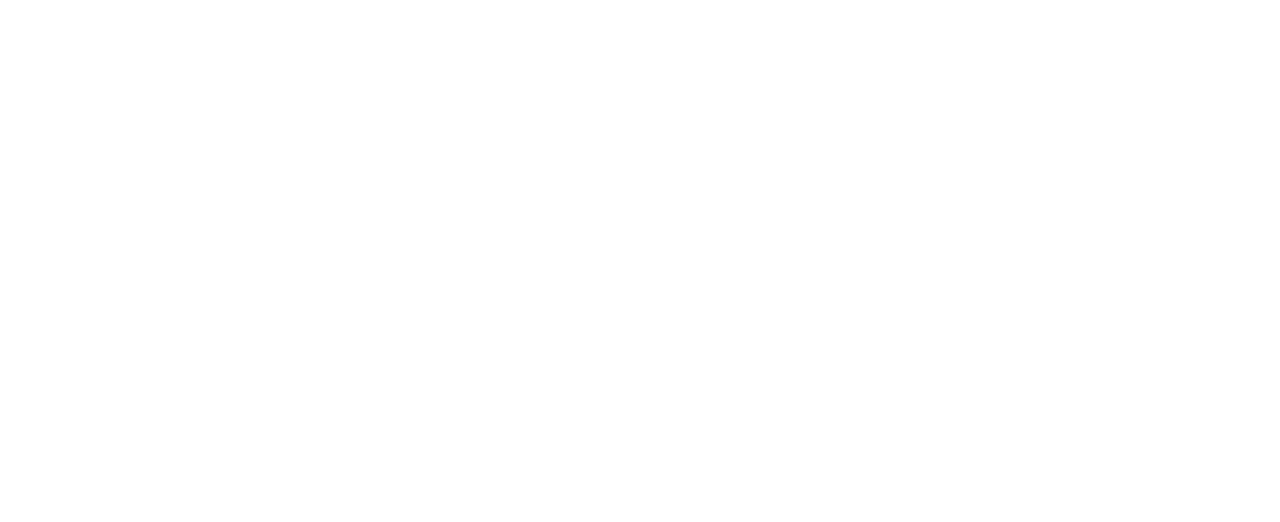
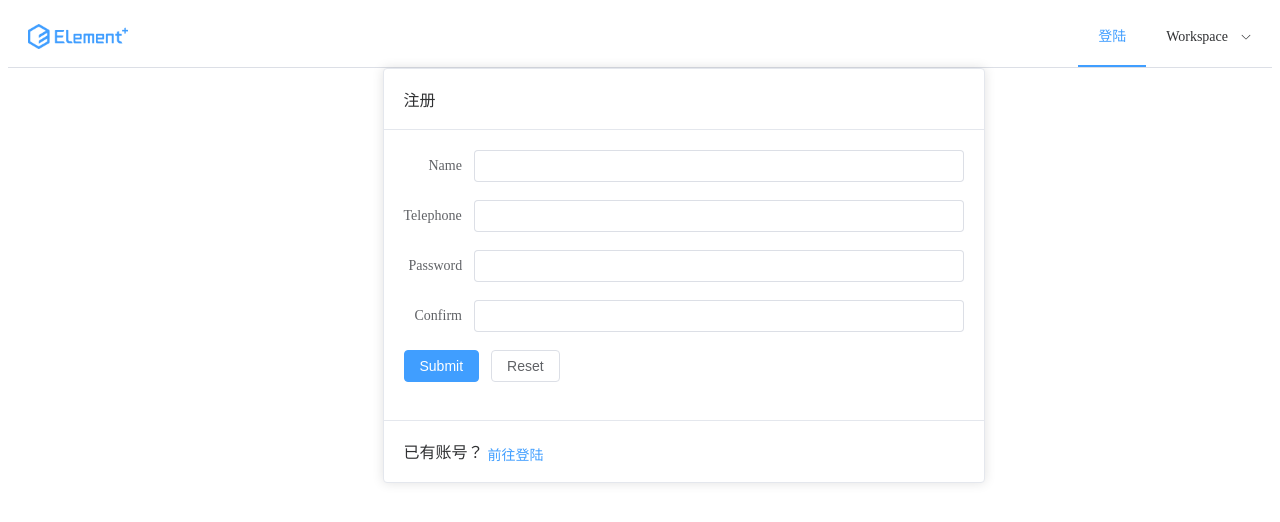
Before and after one commit to JaeHua/VueDemo, a Vue app: page /register in a window 1280 px wide. Before the commit this address had no page. Shown: the top 522 px of the page. Built offline with nearby package versions, Linux system fonts and the light colour scheme.

Commit message:
step3.注册页面逻辑大体完成，逻辑的判断以及请求发送和错误提示等等

```diff
--- a/package.json
+++ b/package.json
@@ -10,6 +10,7 @@
   },
   "dependencies": {
     "@element-plus/components": "^0.0.5",
+    "axios": "^1.6.8",
     "element-plus": "^2.7.2",
     "typeit": "^8.8.3",
     "vue": "^3.4.21",
--- a/src/main.js
+++ b/src/main.js
@@ -2,10 +2,13 @@ import { createApp } from 'vue'
 import ElementPlus from 'element-plus'
 import 'element-plus/dist/index.css'
 import router from '@/router'
+// import axios from '@/plugins/axiosInstance.js'
+
 import App from './App.vue'
 
 const app = createApp(App)
-
+app.config.devtools = true
+// app.config.globalProperties.$axios=axios;
 app.use(ElementPlus)
 app.use(router)
 app.mount('#app')
--- /dev/null
+++ b/src/plugins/axiosInstance.js
@@ -0,0 +1,11 @@
+// import axios from 'axios'
+//
+// //使用axios下面的create([config])方法创建axios实例，其中config参数为axios最基本的配置信息。
+// const API = axios.create({
+//     baseURL:'http://localhost:3344/api/auth', //请求后端数据的基本地址，自定义
+//     timeout: 2000,                   //请求超时设置，单位ms
+//     headers:
+// })
+//
+// //导出我们建立的axios实例模块，ES6 export用法
+// export default API
--- a/src/router/index.js
+++ b/src/router/index.js
@@ -15,6 +15,20 @@ const routes = [
         meta: { title: 'Home',
         showNav:true}
     },
+    {
+        path: '/register',
+        name: 'Register',
+        component: ()=>import('../views/Register.vue'),
+        meta: { title: 'Register',
+            showNav:true}
+    },
+    {
+        path: '/login',
+        name: 'Login',
+        component: ()=>import('../views/Login.vue'),
+        meta: { title: 'Login',
+            showNav:true}
+    },
     ]
 // 创建路由对象
 const router = createRouter({    history: createWebHistory(),    routes})
--- /dev/null
+++ b/src/views/Login.vue
@@ -0,0 +1,11 @@
+<script setup>
+
+</script>
+
+<template>
+hi,这里是登陆界面
+</template>
+
+<style scoped>
+
+</style>
--- /dev/null
+++ b/src/views/Register.vue
@@ -0,0 +1,163 @@
+<template>
+  <el-row :gutter="20">
+<!--    布局对齐tips-->
+    <el-col :span="7"><div class="grid-content ep-bg-purple" /></el-col>
+    <el-col :span="17"><div class="grid-content ep-bg-purple" />
+      <el-card style="max-width: 600px">
+        <template #header>
+          <div class="card-header">
+            <span>注册</span>
+          </div>
+        </template>
+        <el-form
+            ref="ruleFormRef"
+            style="max-width: 100%"
+            :model="ruleForm"
+            status-icon
+            :rules="rules"
+            label-width="auto"
+            class="demo-ruleForm"
+        >
+          <el-form-item label="Name" prop="name" >
+            <el-input v-model="ruleForm.name" />
+          </el-form-item>
+          <el-form-item label="Telephone" prop="telephone" >
+            <el-input v-model.number="ruleForm.telephone" />
+          </el-form-item>
+          <el-form-item label="Password" prop="pass">
+            <el-input v-model="ruleForm.pass" type="password" autocomplete="off" />
+          </el-form-item>
+          <el-form-item label="Confirm" prop="checkPass">
+            <el-input
+                v-model="ruleForm.checkPass"
+                type="password"
+                autocomplete="off"
+            />
+          </el-form-item>
+
+          <el-form-item>
+            <el-button type="primary" @click="submitForm(ruleFormRef)">
+              Submit
+            </el-button>
+            <el-button @click="resetForm(ruleFormRef)">Reset</el-button>
+          </el-form-item>
+        </el-form>
+        <template #footer>已有账号？ <el-link type="primary" href="/login">前往登陆</el-link></template>
+      </el-card>
+    </el-col>
+
+  </el-row>
+
+
+</template>
+
+<script lang="ts" setup>
+import { reactive, ref } from 'vue'
+import type { FormInstance, FormRules } from 'element-plus'
+import { useRouter } from 'vue-router'
+import { ElMessage } from 'element-plus'
+// import API from "../plugins/axiosInstance"
+import axios from 'axios'
+const ruleFormRef = ref<FormInstance>()
+
+const checkTelephone = (rule: any, value: any, callback: any) => {
+  if (!value) {
+    return callback(new Error('Please input the telephone'))
+  }
+  setTimeout(() => {
+    if (!Number.isInteger(value)) {
+      callback(new Error('Please input digits'))
+    } else {
+      value = value + '' //转变为字符串
+      if (value.length != 11) {
+        // console.log("length:"+value.length)
+        callback(new Error('电话格式错误'))
+      } else {
+        callback()
+      }
+    }
+  }, 100)
+
+}
+
+const validatePass = (rule: any, value: any, callback: any) => {
+  if (value === '') {
+    callback(new Error('Please input the password'))
+  } else {
+    if (value.length < 6) {
+      // console.log("length:"+value.length)
+      callback(new Error('密码不得少于六位'))
+    } else {
+      callback()
+    }
+  }
+}
+const validatePass2 = (rule: any, value: any, callback: any) => {
+  if (value === '') {
+    callback(new Error('Please input the password again'))
+  } else if (value !== ruleForm.pass) {
+    callback(new Error("Two inputs don't match!"))
+  } else {
+    callback()
+  }
+}
+
+const ruleForm = reactive({
+  pass: '',
+  checkPass: '',
+  telephone: '',
+  name:'',
+})
+
+const rules = reactive<FormRules<typeof ruleForm>>({
+  pass: [{ validator: validatePass, trigger: 'blur' }],
+  checkPass: [{ validator: validatePass2, trigger: 'blur' }],
+  telephone: [{ validator: checkTelephone, trigger: 'blur' }],
+  name:[{trigger:'blur'}], //trigger之后才能计算值
+})
+const router = useRouter()
+const submitForm = async (formEl: FormInstance | undefined) => {
+  if (!formEl) return
+
+  await formEl.validate(async (valid) => {
+    if (valid) {
+      // console.log('user:'+ruleForm.name+' '+ruleForm.telephone+' '+ruleForm.pass)
+      //请求
+      const api = 'http://localhost:3344/api/auth/register'
+      const data = {"name":ruleForm.name,"telephone":ruleForm.telephone.toString(),"password":ruleForm.pass}
+      axios.post(api,data,{
+        headers: {
+          'content-type': 'application/json;charset=utf-8'
+        }})
+          .then((res)=>{
+            //保存token
+            console.log(res.data)
+            router.replace('home')
+
+          })
+          .catch((err)=>{
+            (() => {
+              ElMessage.error('Oops,'+err.response.data.msg)
+            })()
+            // console.log("error:"+JSON.stringify(err.response.data.msg))
+          })
+    } else {
+      //数据验证失败的提示
+      (() => {
+        ElMessage({
+          message: 'Warning, the data you input is invalid.',
+          type: 'warning',
+        })
+      })()
+
+      // throw new Error('Validation failed')
+    }
+  })
+}
+
+const resetForm = (formEl: FormInstance | undefined) => {
+  if (!formEl) return
+  formEl.resetFields()
+}
+
+</script>
--- a/src/views/layout/Navbar.vue
+++ b/src/views/layout/Navbar.vue
@@ -15,18 +15,14 @@
       />
     </el-menu-item>
     <div class="flex-grow" />
-    <el-menu-item index="1" >Processing Center</el-menu-item>
+    <el-menu-item index="1" v-if="$route.name!='Register'" @click="$router.push({name:'Register'})">注册</el-menu-item>
+    <el-menu-item index="1" v-if="$route.name!='Login'" @click="$router.push({name:'Login'})">登陆</el-menu-item>
     <el-sub-menu index="2">
       <template #title>Workspace</template>
-      <el-menu-item index="2-1">item one</el-menu-item>
-      <el-menu-item index="2-2">item two</el-menu-item>
-      <el-menu-item index="2-3">item three</el-menu-item>
-      <el-sub-menu index="2-4">
-        <template #title>item four</template>
-        <el-menu-item index="2-4-1">item one</el-menu-item>
-        <el-menu-item index="2-4-2">item two</el-menu-item>
-        <el-menu-item index="2-4-3">item three</el-menu-item>
-      </el-sub-menu>
+      <el-menu-item index="2-1" >个人中心</el-menu-item>
+      <el-menu-item index="2-2" >登出</el-menu-item>
+<!--      <el-menu-item index="2-3">item three</el-menu-item>-->
+
     </el-sub-menu>
   </el-menu>
 </template>
```
Also changed, not shown: 1 other file (tests, documents, lock files or other folders).
